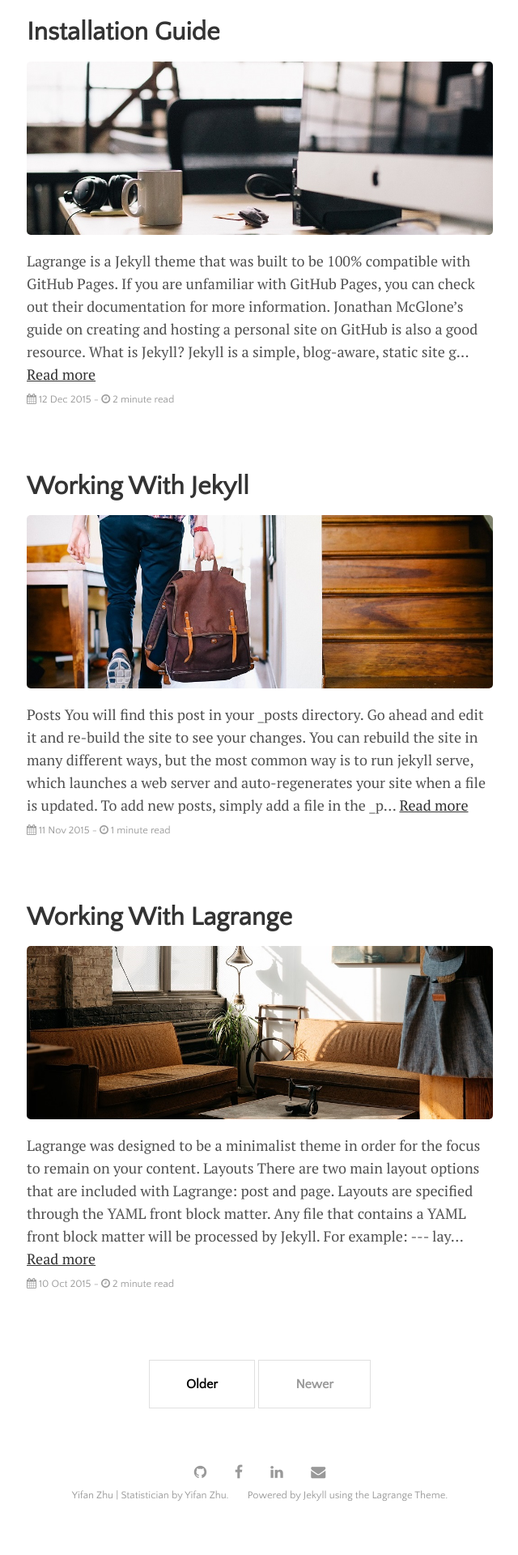
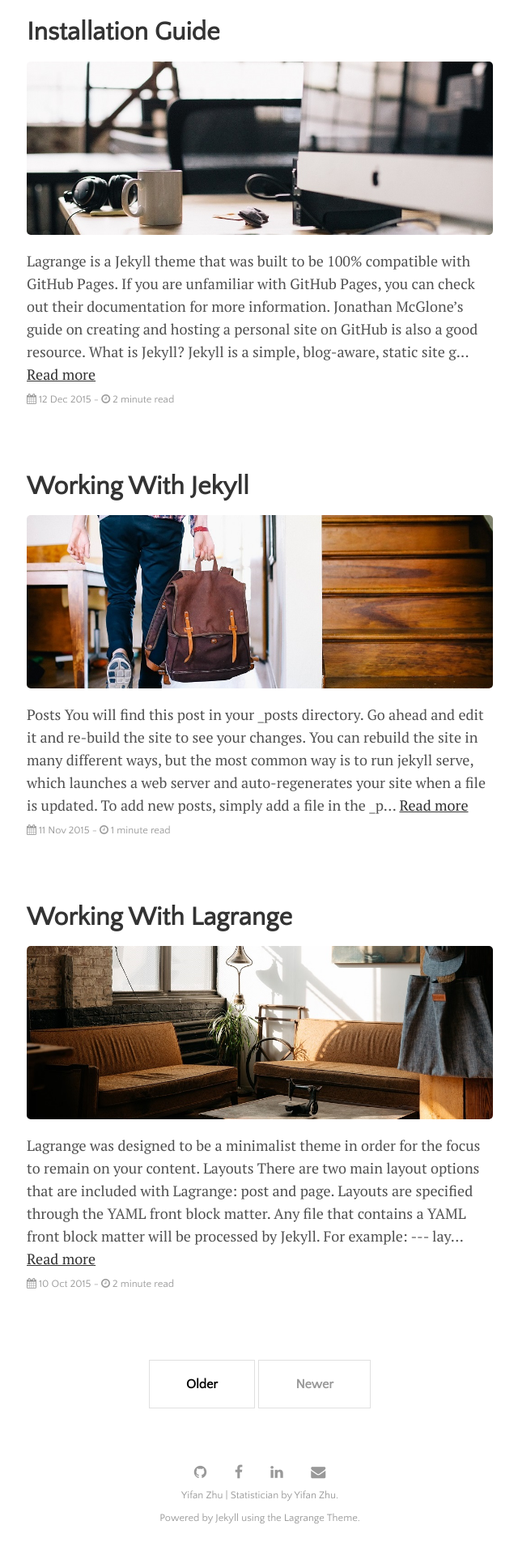
Before and after one commit to fanne-stat/fanne-stat.github.io, a Jekyll site: the page built from index.html, in a window 1280 px wide. Shown: the part 1124-3044 px from the top of the page at 81% size, without its empty margins (319-959 px from the left). Built offline with Jekyll 4.4.1, drawn with Linux system fonts in a browser that asks for light colours; nearby versions of some CDN libraries; the list of posts is cut into pages by our own code; before the commit the page ends 3016 px from its top, so only the background shows below that.

Commit message:
add br in footer

```diff
--- a/_includes/footer.html
+++ b/_includes/footer.html
@@ -3,5 +3,5 @@
   <a href="https://www.facebook.com/yifan.zhu.357"><i class="fa fa-facebook" aria-hidden="true" target="_blank"></i></a>
   <a href="https://linkedin.com/in/yifanzhu1"><i class="fa fa-linkedin" aria-hidden="true" target="_blank"></i></a>
   <a href="mailto:yifanzhu@iastate.edu"><i class="fa fa-envelope" aria-hidden="true" target="_blank"></i></a>
-  <div class="post-date"><a href="{{ site.github.url }}/about.html">{{ site.title }} | {{ site.tagline }} by {{ site.author.name }}. </a><a href="https://github.com/LeNPaul/Lagrange"> Powered by Jekyll using the Lagrange Theme. </a></div>
+  <div class="post-date"><a href="{{ site.github.url }}/about.html">{{ site.title }} | {{ site.tagline }} by {{ site.author.name }}. </a><br><a href="https://github.com/LeNPaul/Lagrange"> Powered by Jekyll using the Lagrange Theme. </a></div>
 </footer>
```
